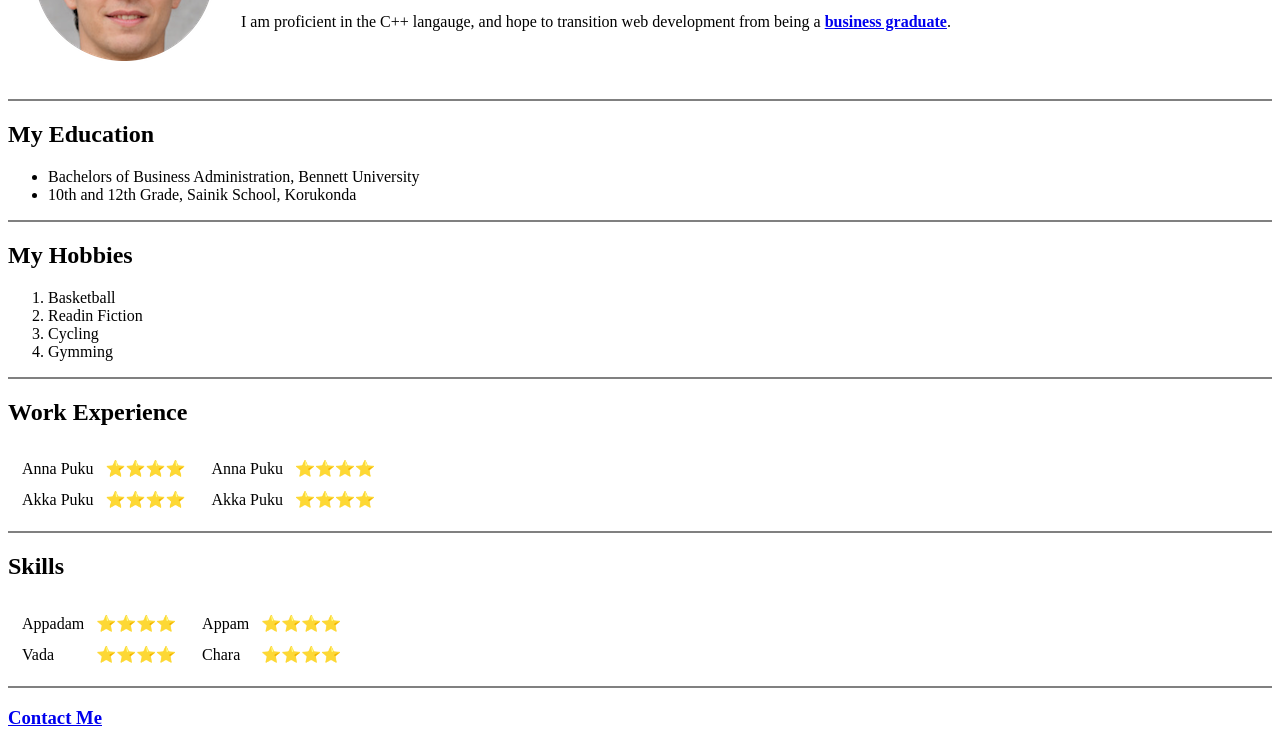
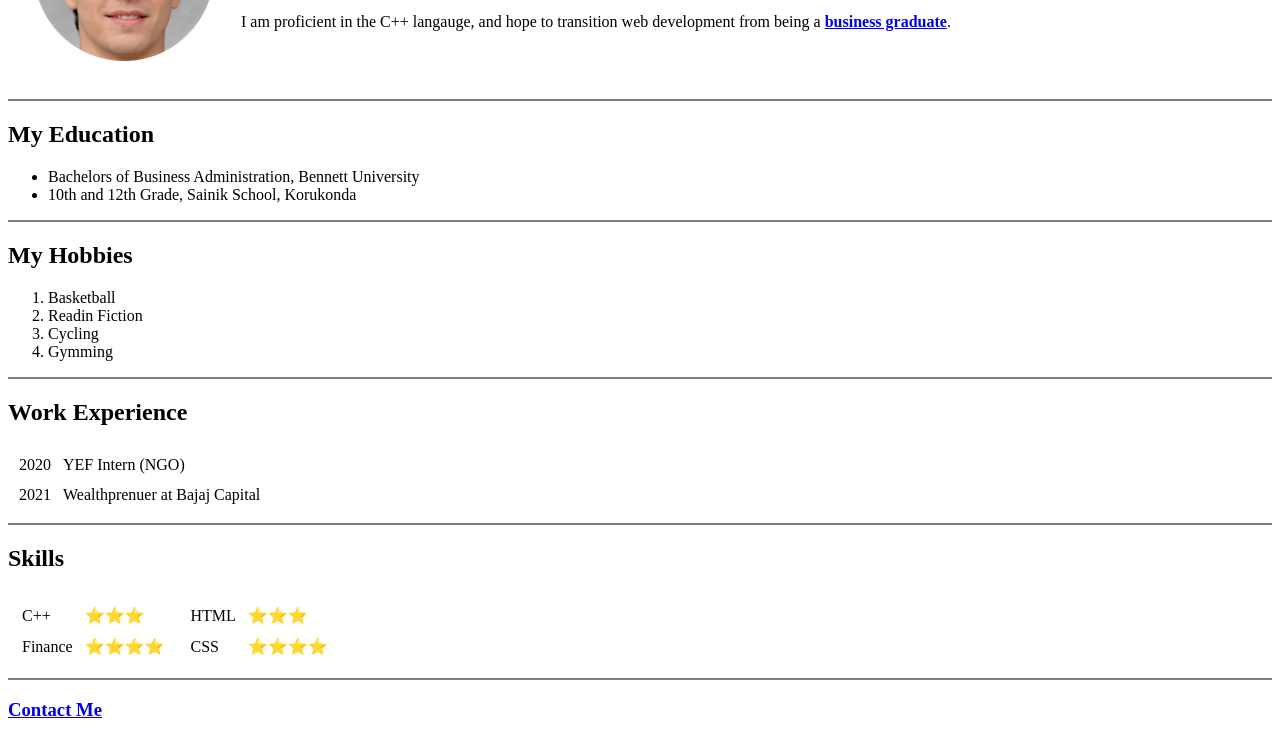
Before and after one commit to sayeeshreddy/cv, a plain HTML site: page index.html in a window 1280 px wide. Shown: the part 153-901 px from the top of the page. Drawn offline with Linux system fonts and the light colour scheme.

Commit message:
Update index.html

```diff
--- a/index.html
+++ b/index.html
@@ -36,37 +36,17 @@
     <hr set="3" noshade>
 
     <h2>Work Experience</h2>
-    <table >
-      <tbody>
-      <tr>
-        <td>
+
         <table cellspacing="10">
         <tr>
-         <td>Anna Puku</td>
-         <td>⭐⭐⭐⭐</td>
+         <td>2020</td>
+         <td>YEF Intern (NGO)</td>
         </tr>
         <tr>
-         <td>Akka Puku</td>
-         <td>⭐⭐⭐⭐</td>
+         <td>2021</td>
+         <td>Wealthprenuer at Bajaj Capital</td>
         </tr>
         </table>
-        </td>
-
-        <td>
-          <table cellspacing="10">
-          <tr>
-           <td>Anna Puku</td>
-           <td>⭐⭐⭐⭐</td>
-          </tr>
-          <tr>
-           <td>Akka Puku</td>
-           <td>⭐⭐⭐⭐</td>
-          </tr>
-          </table>
-          </td>
-      </tr>
-      </tbody>
-    </table>
 
     <hr set="3" noshade>
 
@@ -77,11 +57,11 @@
         <td>
         <table cellspacing="10">
         <tr>
-         <td>Appadam</td>
-         <td>⭐⭐⭐⭐</td>
+         <td>C++</td>
+         <td>⭐⭐⭐</td>
         </tr>
         <tr>
-         <td>Vada</td>
+         <td>Finance</td>
          <td>⭐⭐⭐⭐</td>
         </tr>
         </table>
@@ -90,11 +70,11 @@
         <td>
           <table cellspacing="10">
           <tr>
-           <td>Appam</td>
-           <td>⭐⭐⭐⭐</td>
+           <td>HTML</td>
+           <td>⭐⭐⭐</td>
           </tr>
           <tr>
-           <td>Chara</td>
+           <td>CSS</td>
            <td>⭐⭐⭐⭐</td>
           </tr>
           </table>
```
